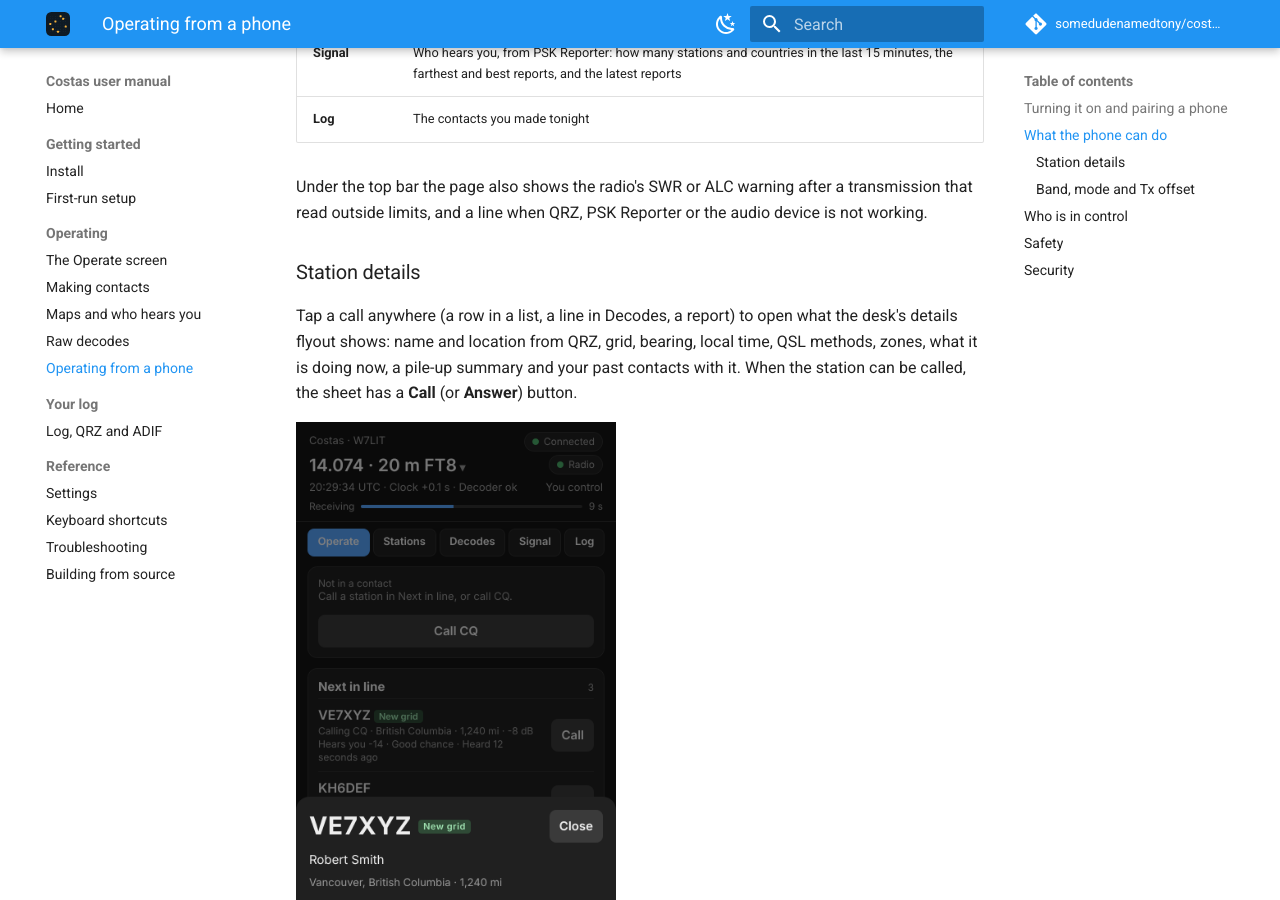
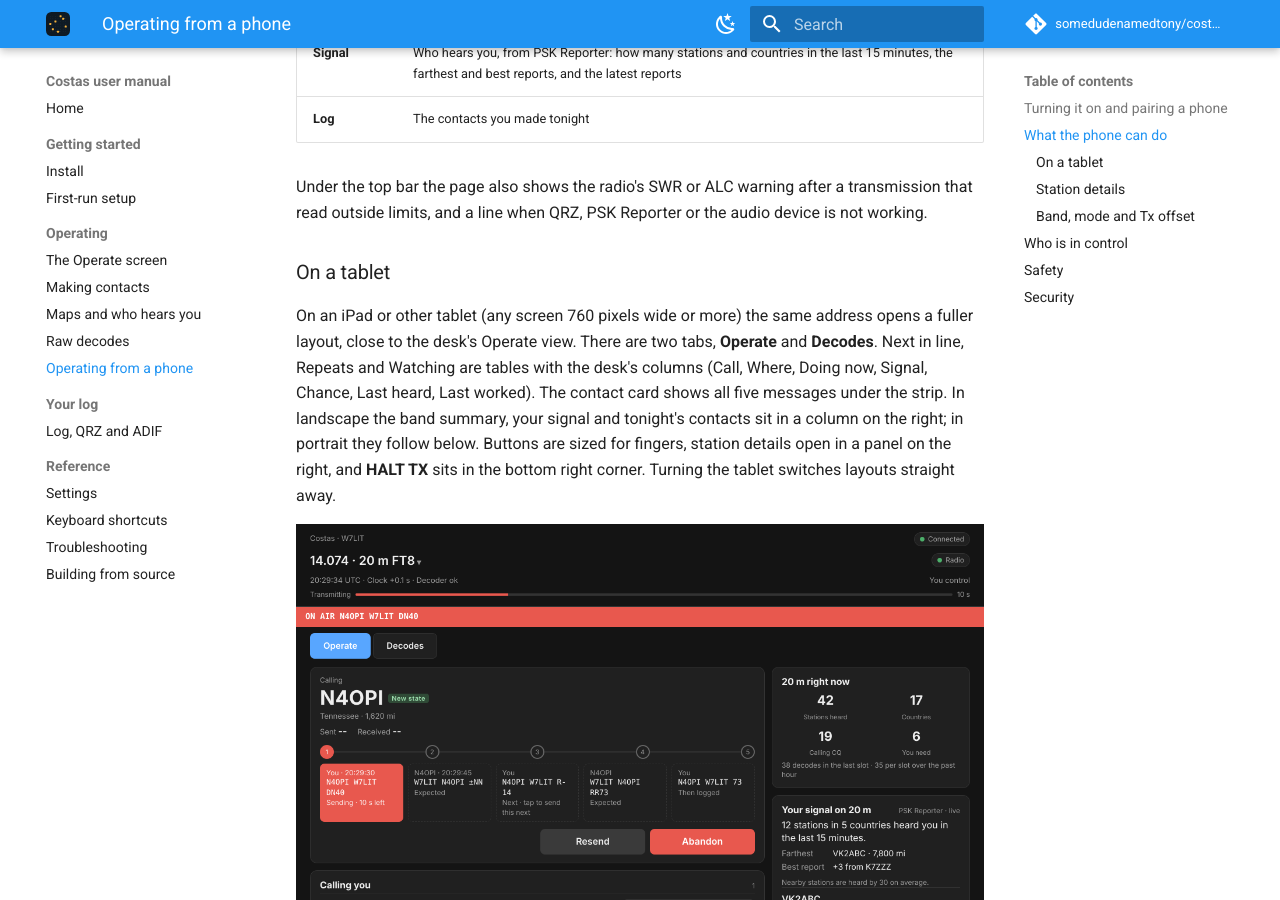
Before and after one commit to somedudenamedtony/costas, an MkDocs documentation site: the page built from manual/phone.md, in a window 1280 px wide and 900 px high, scrolled down 3255 px. Built offline with MkDocs 1.6.1 and Material for MkDocs 9.7.7, drawn with Linux system fonts in a browser that asks for light colours; comment, search, counter and statistics services are not loaded.

Commit message:
Document the tablet layout
Co-Authored-By: Claude Opus 5.5 <noreply@anthropic.com>
Claude-Session: https://claude.ai/code/session_01Xyf7gwF8RdtxK5kX49V5Lw

```diff
--- a/manual/phone.md
+++ b/manual/phone.md
@@ -40,6 +40,17 @@ shows. **HALT TX** is always at the bottom of the screen.
 
 Under the top bar the page also shows the radio's SWR or ALC warning after a transmission that read outside limits,
 and a line when QRZ, PSK Reporter or the audio device is not working.
+
+### On a tablet
+
+On an iPad or other tablet (any screen 760 pixels wide or more) the same address opens a fuller layout, close to the
+desk's Operate view. There are two tabs, **Operate** and **Decodes**. Next in line, Repeats and Watching are tables
+with the desk's columns (Call, Where, Doing now, Signal, Chance, Last heard, Last worked). The contact card shows all
+five messages under the strip. In landscape the band summary, your signal and tonight's contacts sit in a column on
+the right; in portrait they follow below. Buttons are sized for fingers, station details open in a panel on the
+right, and **HALT TX** sits in the bottom right corner. Turning the tablet switches layouts straight away.
+
+![The tablet layout in landscape](images/phone-tablet.png)
 
 ### Station details
 
```
Also changed, not shown: docs/02-ui-spec.md (+2 -0 lines), manual/images/phone-band.png, manual/images/phone-details.png, manual/images/phone-stations.png, manual/images/phone-tablet.png (added).
